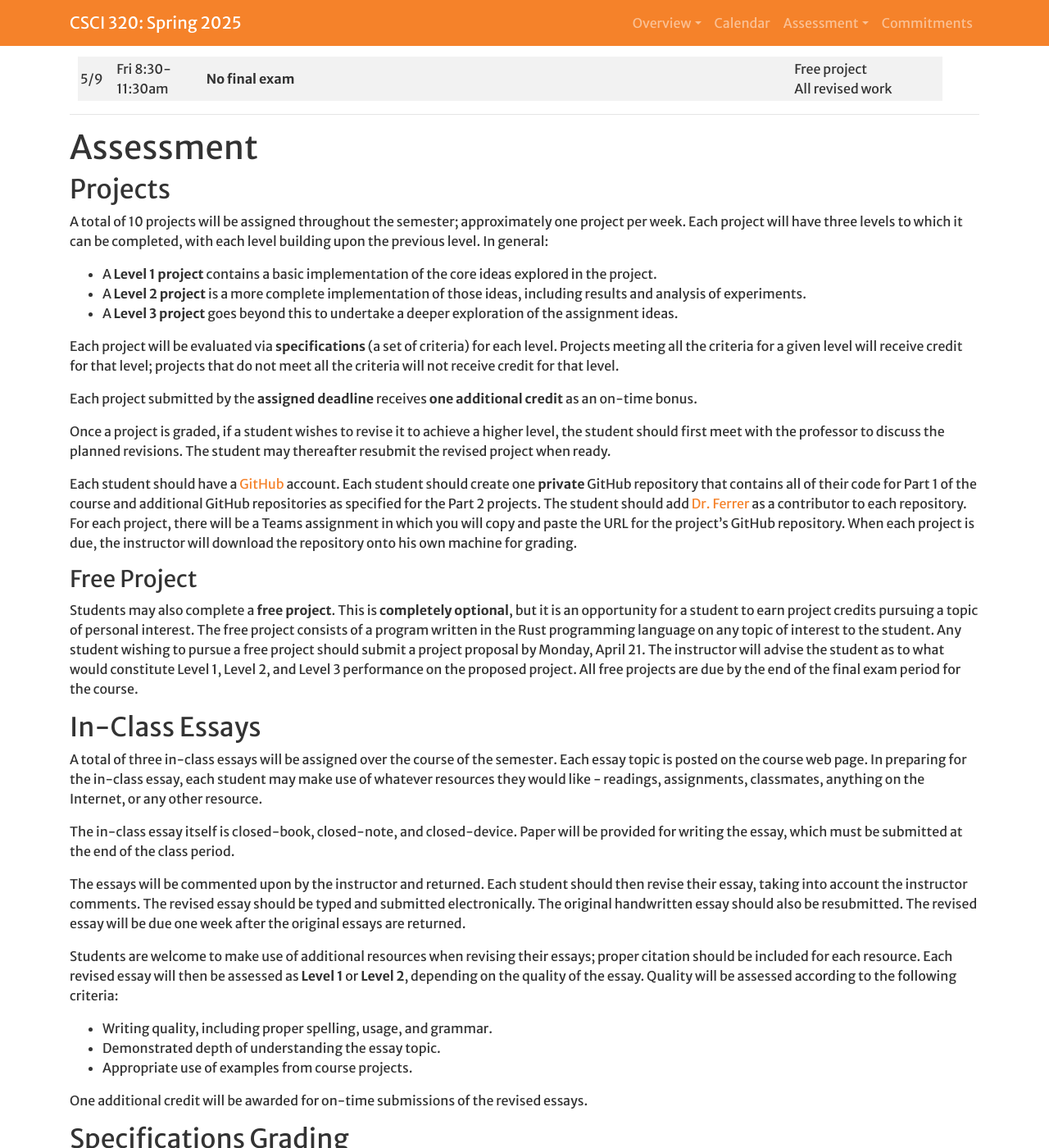
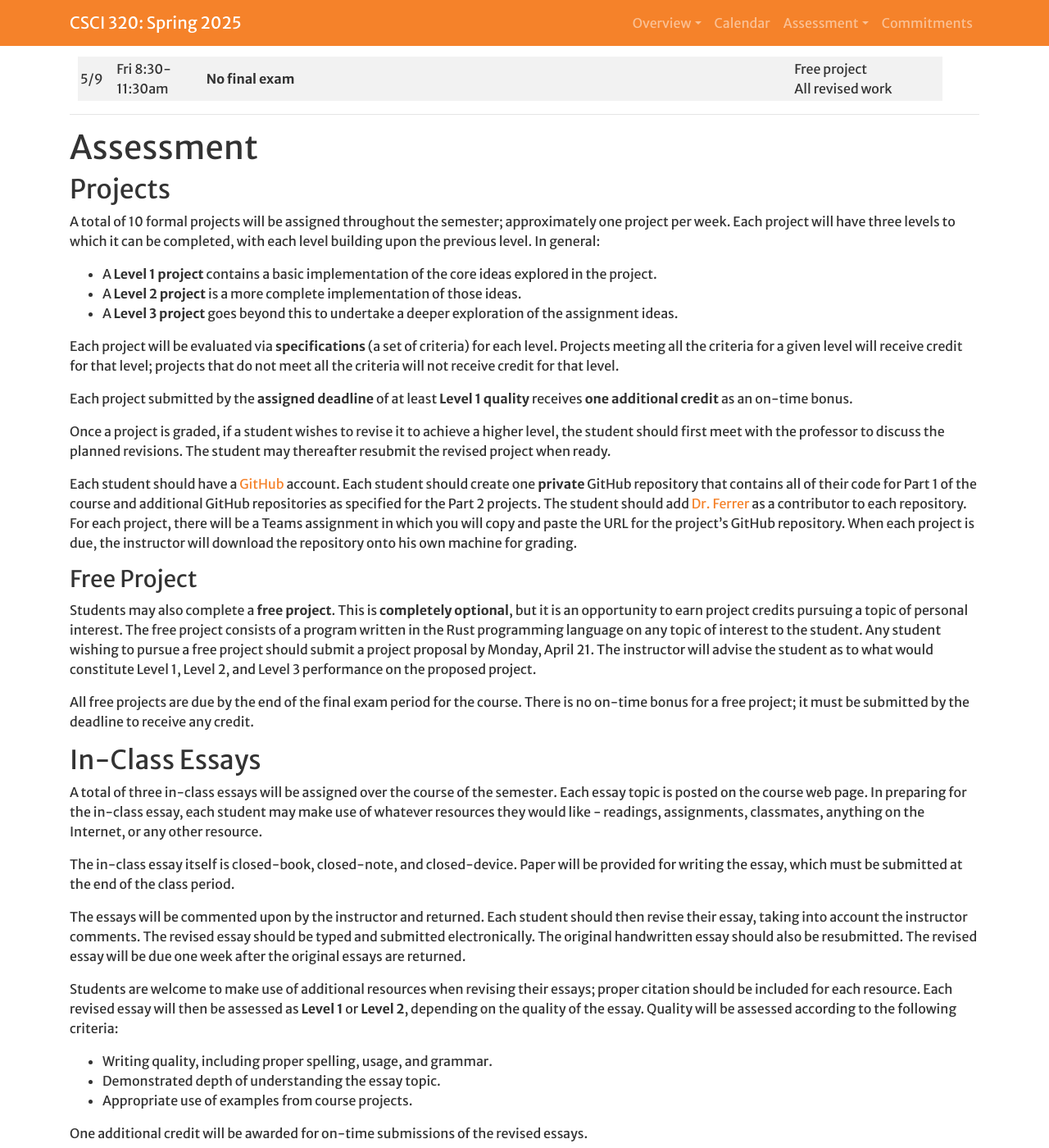
Before and after one commit to Hendrix-CS/csci320, a Jekyll site: the page built from index.md, in a window 1280 px wide and 1400 px high, scrolled down 4248 px. Shown: the whole window at 82% size. Built offline with Jekyll 4.4.1, drawn with Linux system fonts in a browser that asks for light colours; a script that is not in the unit is left out; our own code applies the rules of GitHub Pages for plain Markdown files; some of the changed text lies outside the part shown.

Commit message:
A few additional corrections/clarifications

```diff
--- a/index.md
+++ b/index.md
@@ -109,16 +109,17 @@ Upon completing this course, our goal is for you to be able to:
 
 ## <a name="projects">Projects</a>
 
-A total of 10 projects will be assigned throughout the semester; approximately one
+A total of 10 formal projects will be assigned throughout the semester; approximately one
 project per week. Each project will have three levels to which it can be completed, with each level building upon the previous level. In general:
 * A **Level 1 project** contains a basic implementation of the core ideas explored in the project.
-* A **Level 2 project** is a more complete implementation of those ideas, including results and analysis of experiments.
+* A **Level 2 project** is a more complete implementation of those ideas.
 * A **Level 3 project** goes beyond this to undertake a deeper exploration of the assignment ideas.
 
 Each project will be evaluated via **specifications** (a set of criteria) for each level. Projects meeting all the criteria for a
 given level will receive credit for that level; projects that do not meet all the criteria will not receive credit for that level.
 
-Each project submitted by the **assigned deadline** receives **one additional credit** as an on-time bonus.
+Each project submitted by the **assigned deadline** of at least **Level 1 quality** receives
+**one additional credit** as an on-time bonus.
 
 Once a project is graded, if a student wishes to revise it to achieve a higher level, the student should first meet with the
 professor to discuss the planned revisions. The student may thereafter resubmit the revised project when ready.
@@ -133,12 +134,14 @@ the instructor will download the repository onto his own machine for grading.
 ### <a name="free">Free Project</a>
 
 Students may also complete a **free project**. This is **completely optional**, but it is
-an opportunity for a student to earn project credits pursuing a topic of personal interest.
+an opportunity to earn project credits pursuing a topic of personal interest.
 The free project consists of a program written in the Rust programming language on any topic
 of interest to the student. Any student wishing to pursue a free project should submit a project
 proposal by Monday, April 21. The instructor will advise the student as to what would constitute
-Level 1, Level 2, and Level 3 performance on the proposed project. All free projects are due
-by the end of the final exam period for the course.
+Level 1, Level 2, and Level 3 performance on the proposed project.
+
+All free projects are due by the end of the final exam period for the course. There is no
+on-time bonus for a free project; it must be submitted by the deadline to receive any credit.
 
 ## <a name="essays">In-Class Essays</a>
 
@@ -168,8 +171,9 @@ One additional credit will be awarded for on-time submissions of the revised ess
 ## <a name="grading">Specifications Grading</a>
 Each project and essay earns one credit for each level achieved. Submitting an assignment by the
 specified deadline earns one additional credit.
-There are **53 total credits** available for the semester: **4 credits** for each of
-**11 projects** and **3 credits** for each of the **three essays**.
+There are **52 total credits** available for the semester: **4 credits** for each of
+**10 formal projects**, **3 credits** for the **free project**, and **3 credits** for
+each of the **three essays**.
 
 | Grade | Minimum Project Credits | Minimum Essay Credits | Minimum Total Credits |
 | ----: | ----------------------: | --------------------: | --------------------: |
```
